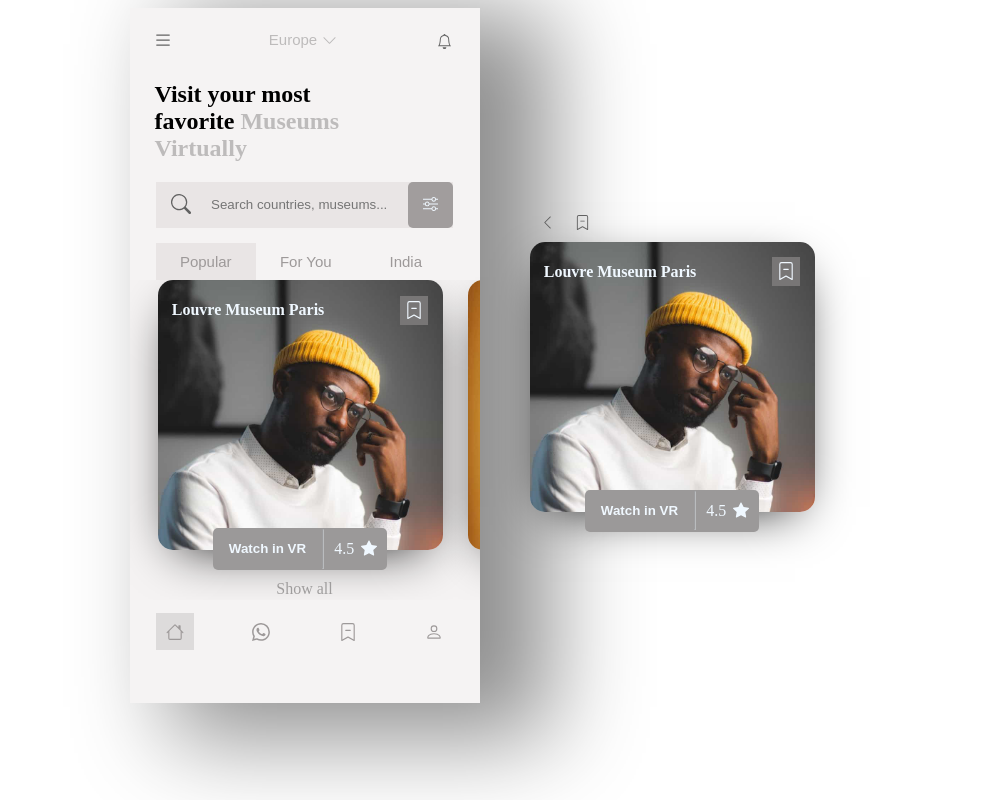
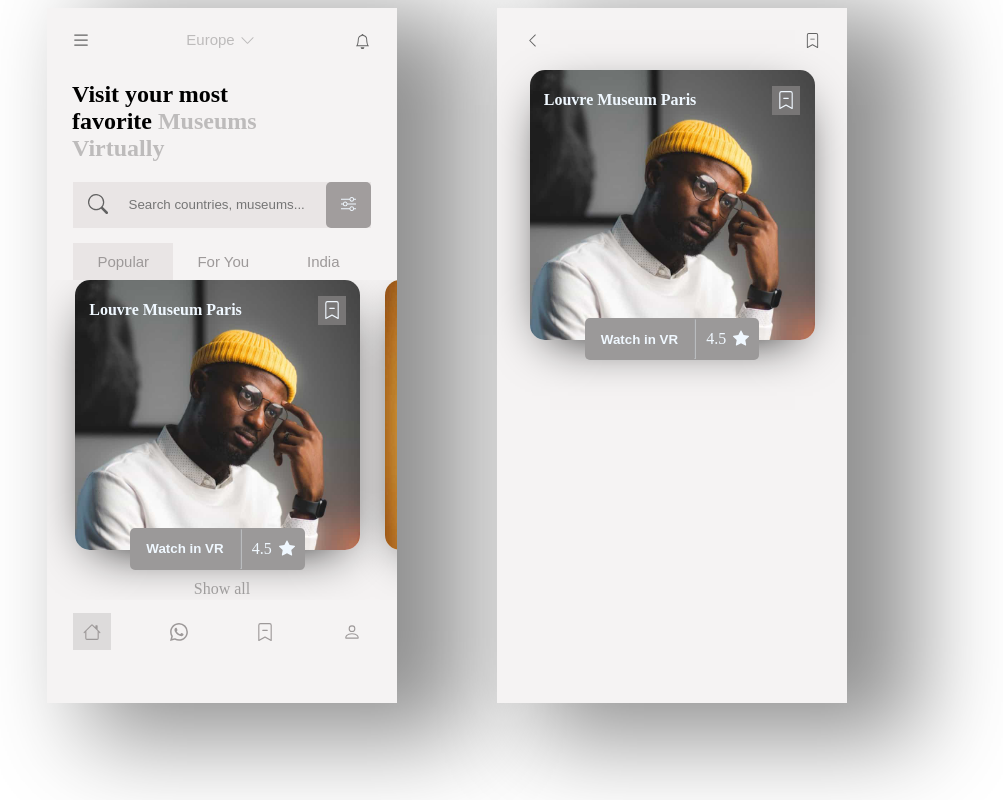
Before and after one commit to sito8943/ui-train, a React (Create React App) app: page / in a window 1280 px wide. Shown: the whole page, without its empty margins (193-1196 px from the left). Built offline with nearby package versions, Linux system fonts and the light colour scheme.

Commit message:
working on museum view

```diff
--- a/src/layouts/uiuxdesig.trends/Museums Virtually/components/Navbar/MuseumNavbar/MuseumNavbar.jsx
+++ b/src/layouts/uiuxdesig.trends/Museums Virtually/components/Navbar/MuseumNavbar/MuseumNavbar.jsx
@@ -4,11 +4,12 @@
 import { BsChevronLeft, BsBookmarkDash } from "react-icons/bs";
 
 // styles
-import { notificationCss } from "../styles";
+import { notificationCss, container } from "../styles";
+import { museum } from "./styles";
 
 function MuseumNavbar() {
   return (
-    <div>
+    <div className={`${container} ${museum}`}>
       <button onClick={null} className={notificationCss}>
         <BsChevronLeft />
       </button>
--- /dev/null
+++ b/src/layouts/uiuxdesig.trends/Museums Virtually/components/Navbar/MuseumNavbar/styles.jsx
@@ -0,0 +1,8 @@
+// emotion
+import { css } from "@emotion/css";
+
+const museum = css({
+  marginBottom: 10,
+});
+
+export { museum };
--- a/src/layouts/uiuxdesig.trends/Museums Virtually/views/Museums/Museums.jsx
+++ b/src/layouts/uiuxdesig.trends/Museums Virtually/views/Museums/Museums.jsx
@@ -3,16 +3,17 @@
 // components
 import ImageCard from "../../components/Card/ImageCard/ImageCard";
 import MuseumNavbar from "../../components/Navbar/MuseumNavbar/MuseumNavbar";
+import Mobile from "../../layouts/Mobile/Mobile";
 
 // images
 import img1 from "../../../../../assets/images/img1.jpg";
 
 const Museums = () => {
   return (
-    <div>
+    <Mobile>
       <MuseumNavbar />
       <ImageCard title="Louvre Museum Paris" src={img1} />
-    </div>
+    </Mobile>
   );
 };
 
```
